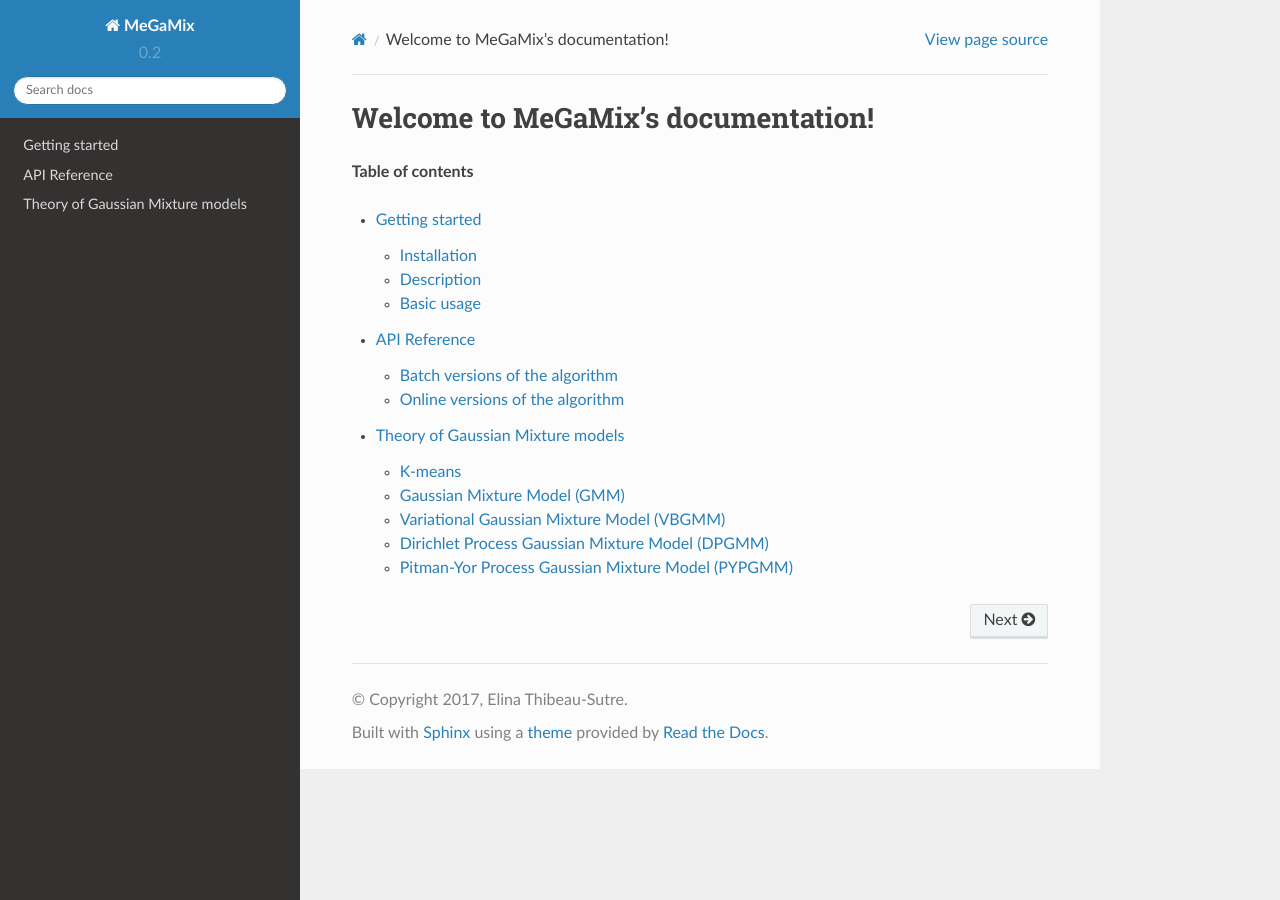
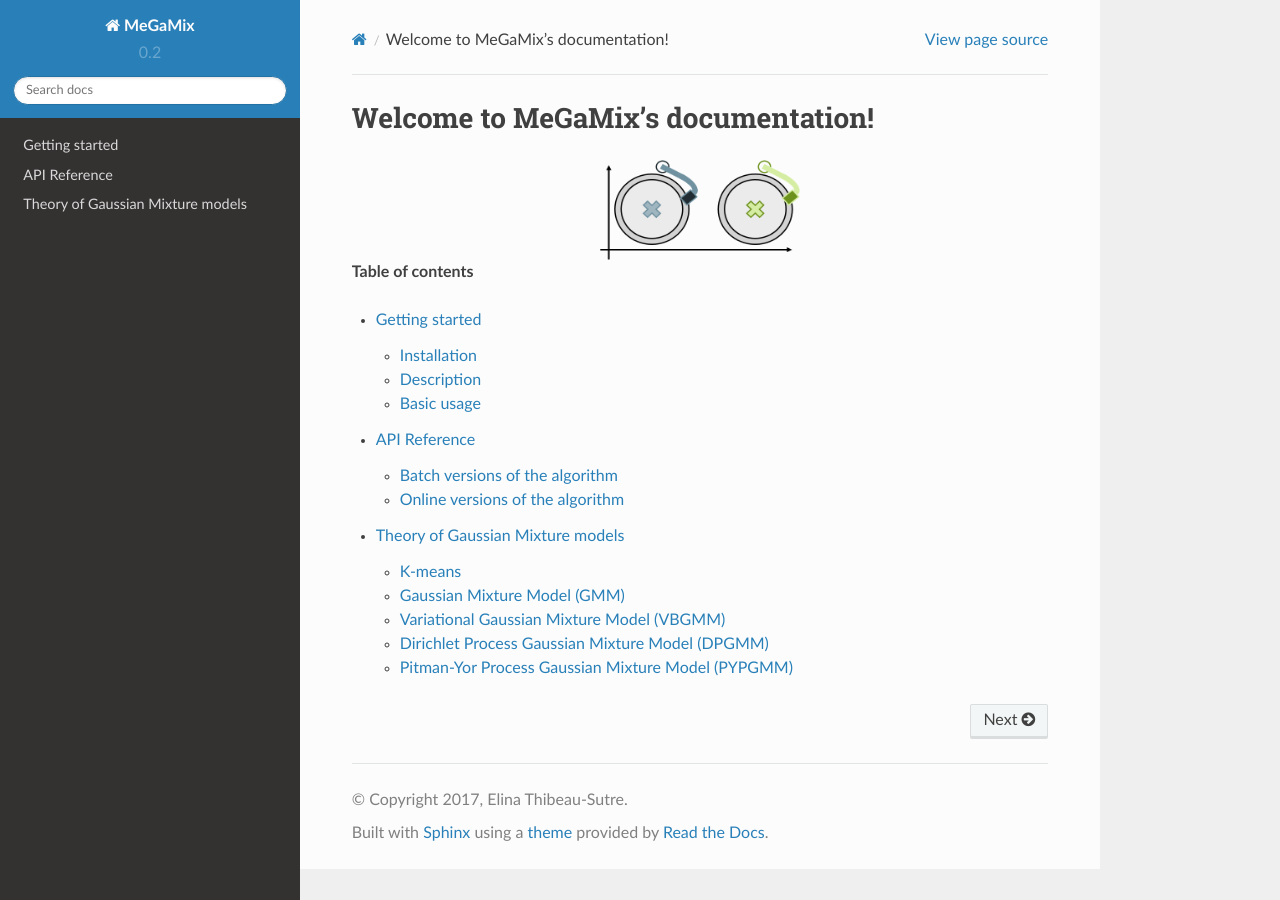
Before and after one commit to 14thibea/megamix, a Sphinx documentation site: the page built from doc/index.rst, in a window 1280 px wide. Built offline with Sphinx 7.4.7 and the Read the Docs theme 2.0.0, drawn with Linux system fonts in a browser that asks for light colours; formulas are drawn with MathJax 3.

Commit message:
added a logo

```diff
--- a/doc/index.rst
+++ b/doc/index.rst
@@ -5,6 +5,13 @@
 
 Welcome to MeGaMix's documentation!
 ===================================
+
+.. figure:: logo.png
+    :width: 200px
+    :align: center
+    :height: 100px
+    :alt: logo
+    :figclass: align-center
 
 **Table of contents**
 
```
Also changed, not shown: doc/logo.png (added).
